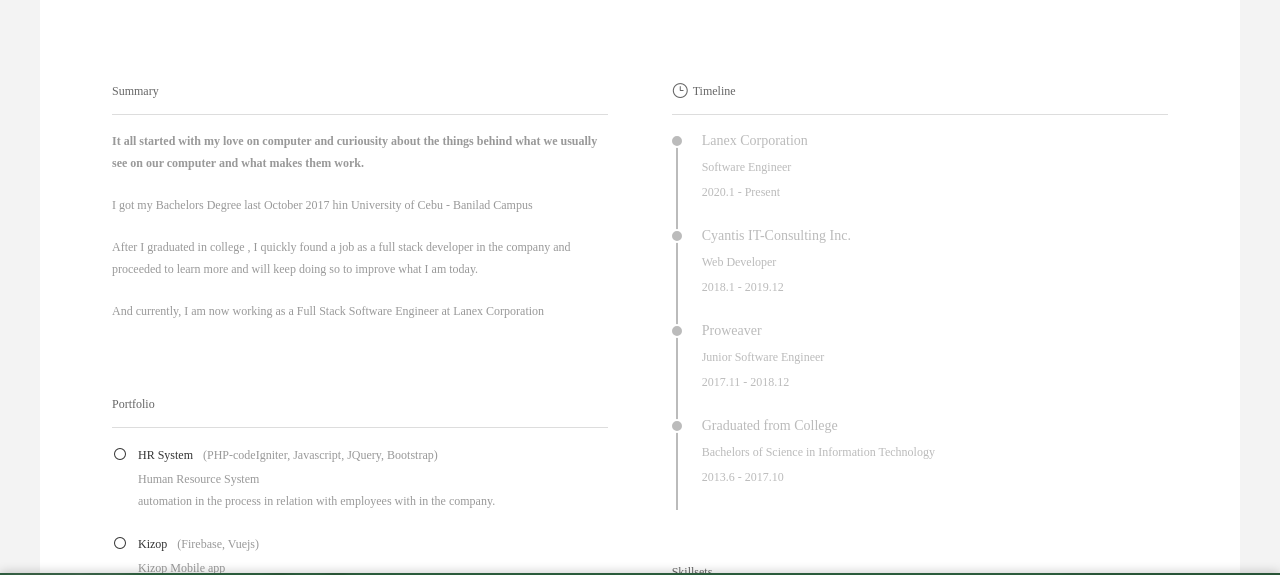
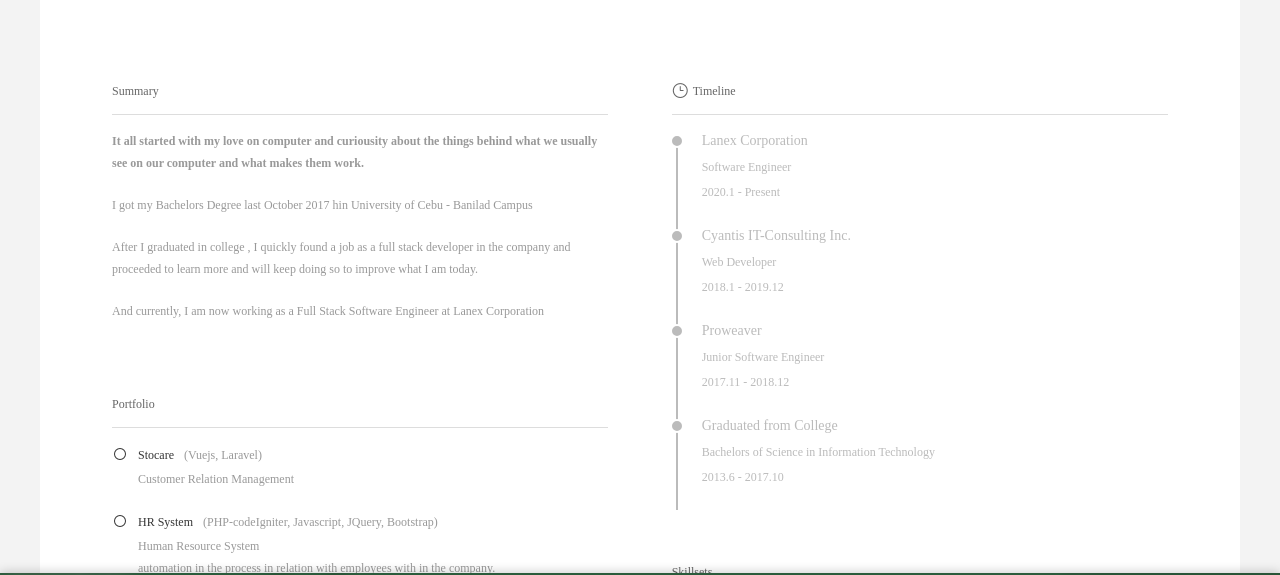
Before and after one commit to jimreLanexus/jimre-profile, a plain HTML site: page index.html in a window 1280 px wide. Shown: the part 227-802 px from the top of the page. Drawn offline with Linux system fonts and the light colour scheme.

Commit message:
add stocare for projects worked on

```diff
--- a/index.html
+++ b/index.html
@@ -106,6 +106,12 @@
 
                         <h5>Portfolio</h5>
                         <ul>
+                            <li class="clearfix">
+                                <div class="con">
+                                    <h3><i aria-hidden="true" data-icon="&#x5b;"></i>Stocare<em>(Vuejs, Laravel)</em></h3>
+                                    <p>Customer Relation Management</p>
+                                </div>
+                            </li>
                             <li class="clearfix">
                                 <div class="con">
                                     <h3><i aria-hidden="true" data-icon="&#x5b;"></i>HR System<em>(PHP-codeIgniter, Javascript, JQuery, Bootstrap)</em></h3>
```
